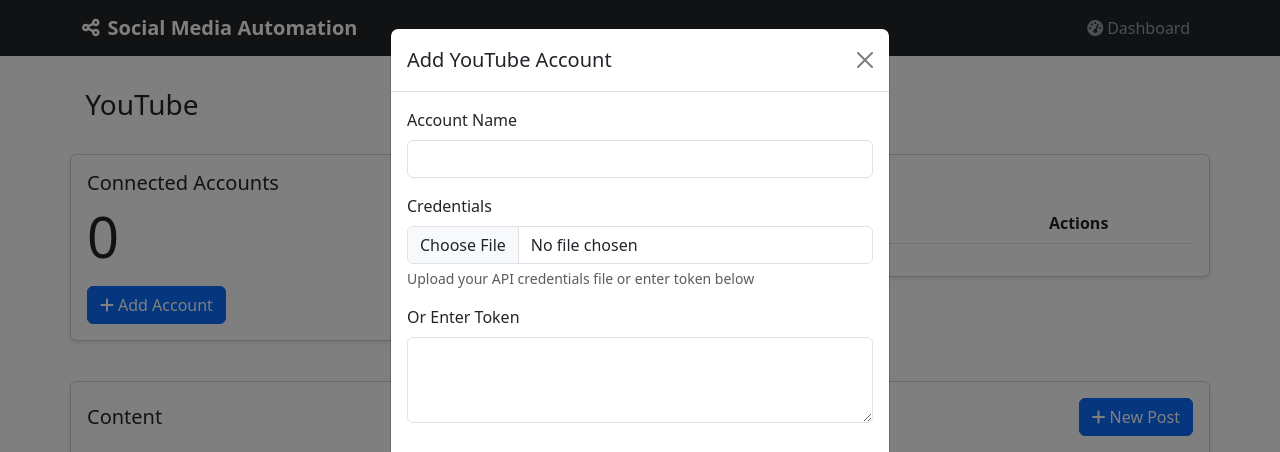
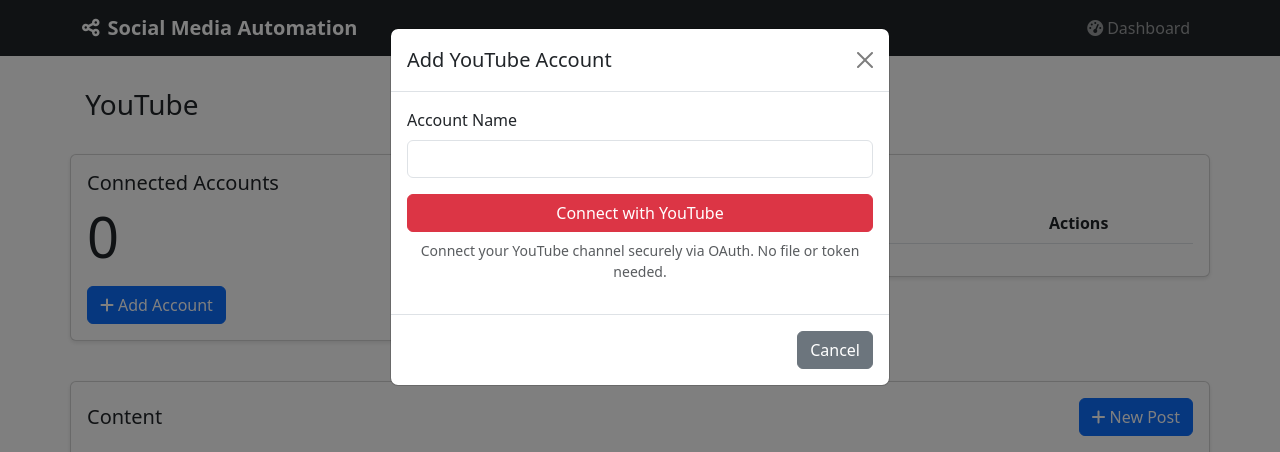
Before and after one commit to lokaresanket69/Social-media-manager, a Flask app: page /platform/youtube in a window 1280 px wide, after a click on "Add Account". Shown: the top 452 px of the page. Run offline with Flask 3, Linux system fonts and the light colour scheme; data comes from the database, SQL or seed files in the repository; lists and menus that the app fills with data are empty; parts of the project's set-up code (start-up, migrations or seed data) failed here and were passed over.

Commit message:
Unify YouTube account UI for OAuth flow across dashboard and platform pages

```diff
--- a/templates/platform.html
+++ b/templates/platform.html
@@ -154,6 +154,22 @@
                         <a href="/linkedin/auth" class="btn btn-primary w-100">Connect LinkedIn</a>
                         <div class="form-text mt-2">Connect your LinkedIn account securely via OAuth. No file or token needed.</div>
                     </div>
+                    {% elif platform.name == 'youtube' %}
+                    <div class="mb-3 text-center">
+                        <button type="button" class="btn btn-danger w-100" id="youtube-oauth-btn">Connect with YouTube</button>
+                        <div class="form-text mt-2">Connect your YouTube channel securely via OAuth. No file or token needed.</div>
+                    </div>
+                    <script>
+                    document.addEventListener('DOMContentLoaded', function() {
+                        var ytBtn = document.getElementById('youtube-oauth-btn');
+                        if (ytBtn) {
+                            ytBtn.onclick = function() {
+                                var name = document.getElementById('accountName').value || 'YouTube User';
+                                window.location.href = '/youtube/authorize?account_name=' + encodeURIComponent(name);
+                            };
+                        }
+                    });
+                    </script>
                     {% elif platform.name == 'reddit' %}
                     <div class="mb-3">
                         <label for="redditClientId" class="form-label">Client ID</label>
@@ -214,7 +230,11 @@
             </div>
             <div class="modal-footer">
                 <button type="button" class="btn btn-secondary" data-bs-dismiss="modal">Cancel</button>
-                {% if platform.name != 'linkedin' %}
+                {% if platform.name == 'linkedin' %}
+                <!-- No submit button for LinkedIn, handled by OAuth -->
+                {% elif platform.name == 'youtube' %}
+                <!-- No submit button for YouTube, handled by OAuth -->
+                {% else %}
                 <button type="submit" class="btn btn-primary" form="addAccountForm">Add Account</button>
                 {% endif %}
             </div>
```
Also changed, not shown: templates/dashboard.html (+26 -1 lines).
